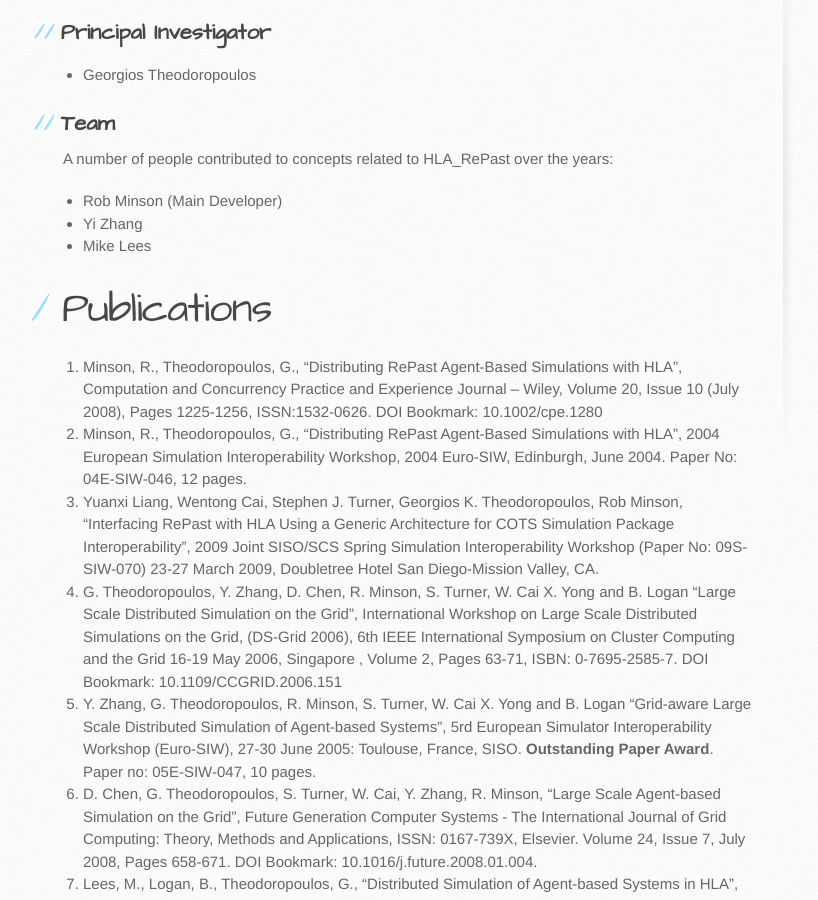
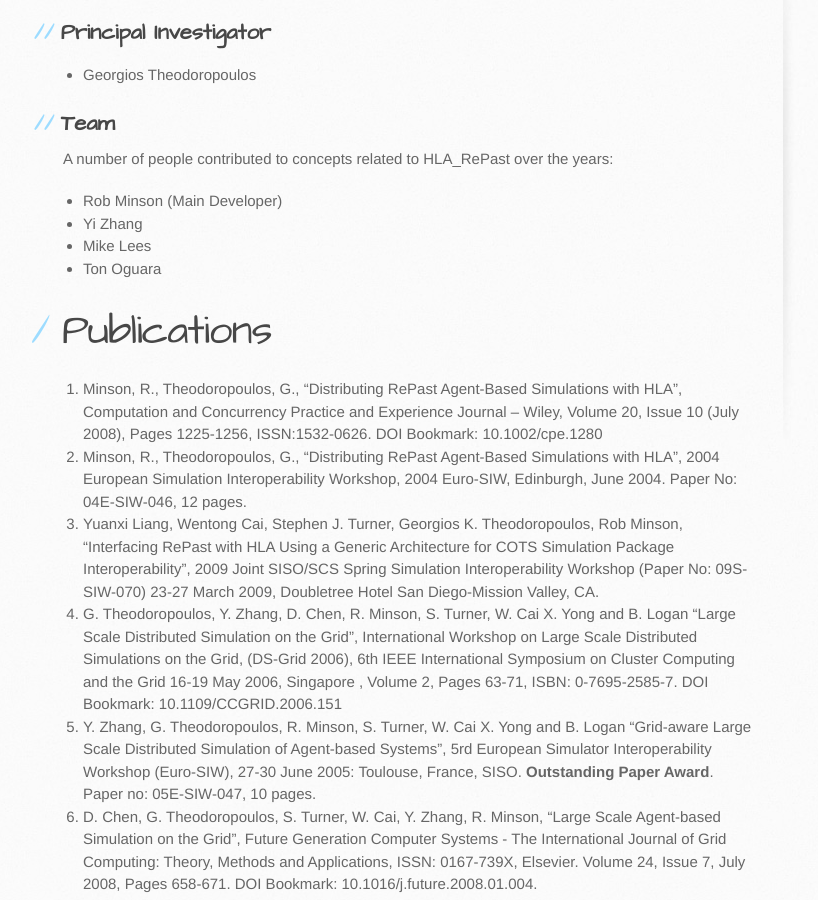
Before and after one commit to theogeorgios/hla-repast.github.io, a Jekyll site: the page built from about.md, in a window 1280 px wide and 900 px high, scrolled down 406 px. Shown: the whole window, without its empty margins (107-925 px from the left). Built offline with Jekyll 4.4.1, drawn with Linux system fonts in a browser that asks for light colours.

Commit message:
Update about.md

```diff
--- a/about.md
+++ b/about.md
@@ -16,6 +16,7 @@
 - Rob Minson (Main Developer)
 - Yi Zhang
 - Mike Lees
+- Ton Oguara
 
 
 # Publications
```
